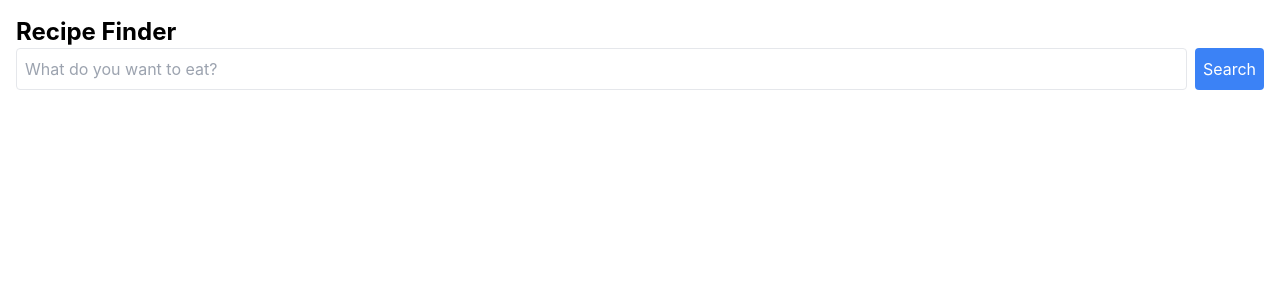
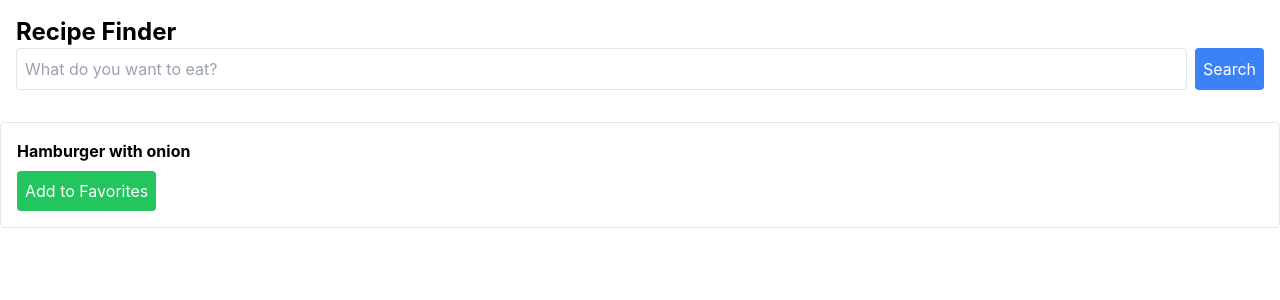
Before and after one commit to adelaveres/recipe-finder-web-app, a React (Create React App) app: page / in a window 1280 px wide. Shown: the top 300 px of the page. Built offline with nearby package versions, Linux system fonts and the light colour scheme.

Commit message:
Added RecipeItem

```diff
--- a/src/components/RecipeItem.js
+++ b/src/components/RecipeItem.js
@@ -1,9 +1,17 @@
 import React from 'react';
 
-const RecipeItem = () => {
+const RecipeItem = ({ recipe, addFavorite }) => {
     return (
         <div className="recipeItem">
-
+            <div key={recipe.id} className="border rounded p-4">
+                <h3 className="font-bold">{recipe.title}</h3>
+                 <button
+                    onClick={() => addFavorite(recipe)}
+                    className="mt-2 p-2 bg-green-500 text-white rounded">
+                    Add to Favorites
+                </button>
+                {/* <RecipeDetail recipe={recipe} /> */}
+             </div>
         </div>
     );
 };
--- a/src/pages/Home.js
+++ b/src/pages/Home.js
@@ -1,13 +1,16 @@
 import React from 'react';
 import SearchBar from '../components/SearchBar';
 import '../Home.css';
+import RecipeItem from '../components/RecipeItem';
 
-const Home = () => {
+const Home = ({addFavorite}) => {
 
     const handleSearch = () => {
 
         console.log("Searched for recipes.")
       };
+
+    const fakeRecipe = {id:0, title:"Hamburger with onion", ingredients:"meat,onion"};
 
     return(
         <div className="home-wrapper">
@@ -18,6 +21,9 @@ const Home = () => {
             </h1>
             <SearchBar searchRecipe={handleSearch}/>
         </div>
+
+        <RecipeItem recipe={fakeRecipe} addFavorite={addFavorite}/>
+
         </div>
     );
 };
```
